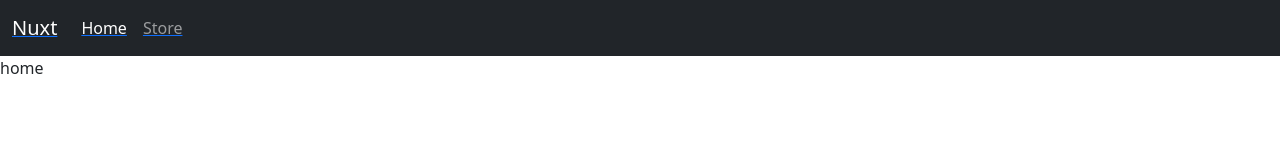
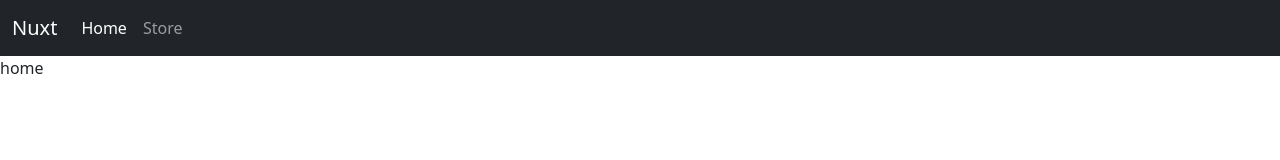
Before and after one commit to HEEPOKE/nuxt3-test, a Nuxt app in the folder Frontend/: page / in a window 1280 px wide. Shown: the top 160 px of the page. Built offline with nearby package versions, Linux system fonts and the light colour scheme.

Commit message:
update nav

```diff
--- a/Frontend/components/navbar.vue
+++ b/Frontend/components/navbar.vue
@@ -1,9 +1,7 @@
 <template lang="">
   <nav class="navbar navbar-expand-lg navbar-dark bg-dark">
     <div class="container-fluid">
-      <NuxtLink to="/">
-        <a class="navbar-brand">Nuxt</a>
-      </NuxtLink>
+      <NuxtLink class="navbar-brand" to="/"> Nuxt </NuxtLink>
       <button
         class="navbar-toggler"
         type="button"
@@ -18,14 +16,12 @@
       <div class="collapse navbar-collapse" id="navbarText">
         <ul class="navbar-nav me-auto mb-2 mb-lg-0">
           <li class="nav-item">
-            <NuxtLink to="/">
-              <a class="nav-link active" aria-current="page">Home</a>
+            <NuxtLink class="nav-link active" aria-current="page" to="/">
+              Home
             </NuxtLink>
           </li>
           <li class="nav-item">
-            <NuxtLink to="/store">
-              <a class="nav-link">Store</a>
-            </NuxtLink>
+            <NuxtLink to="/store" class="nav-link"> Store </NuxtLink>
           </li>
         </ul>
       </div>
```
